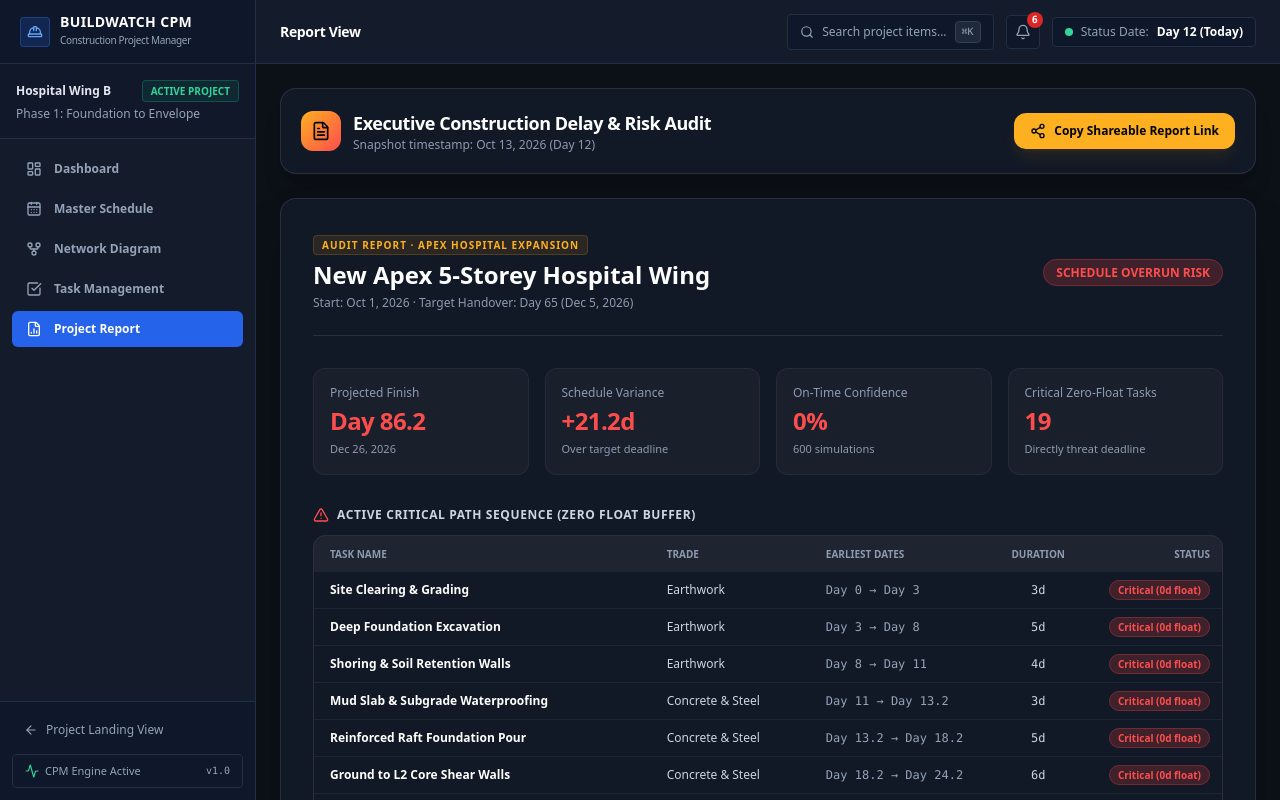
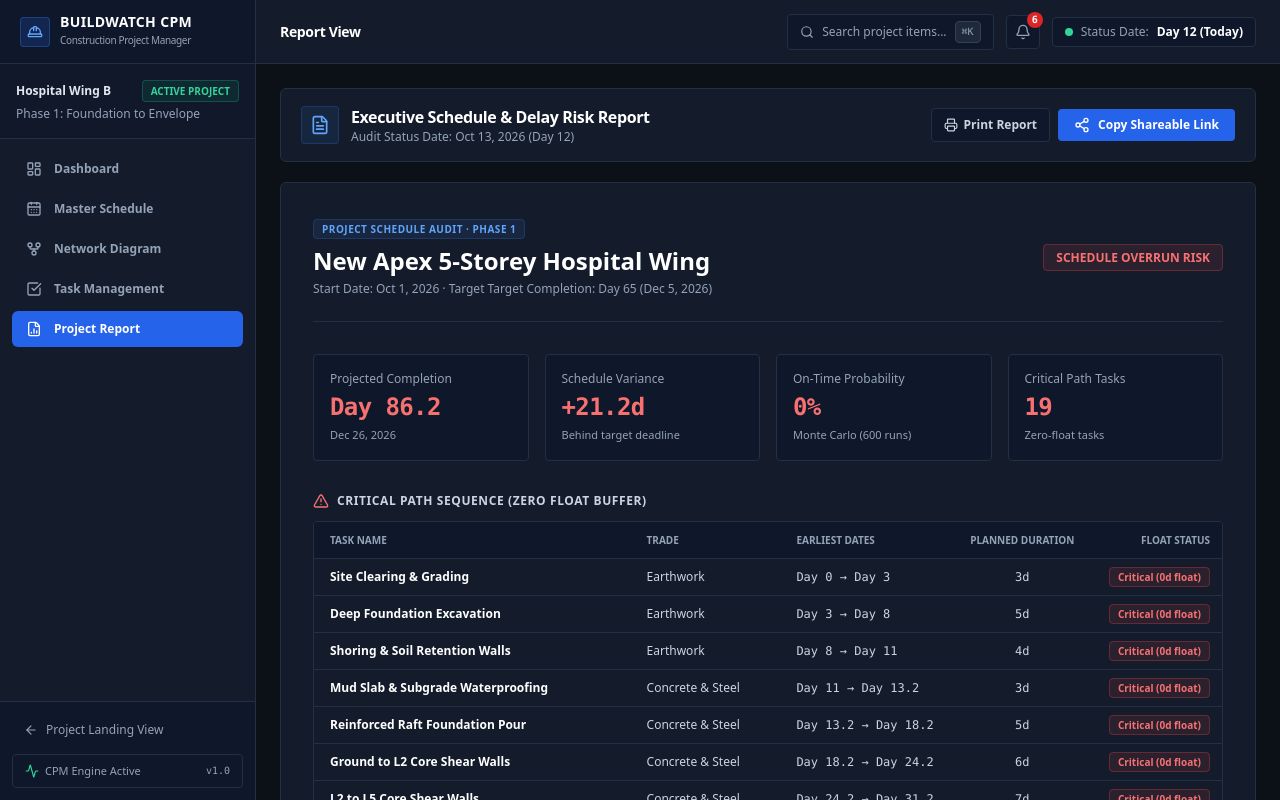
Before and after one commit to nairkartik08/BuildWatch-cpm, a React (Vite) app: page /app/report in a window 1280 px wide. Built offline with nearby package versions, Linux system fonts and the light colour scheme.

Commit message:
style: redesign executive report page with clean construction PM styling

```diff
--- a/src/pages/ReportPage.tsx
+++ b/src/pages/ReportPage.tsx
@@ -9,6 +9,7 @@ import {
   Check,
   AlertTriangle,
   ShieldCheck,
+  Printer,
 } from 'lucide-react';
 
 export const ReportPage: React.FC = () => {
@@ -57,7 +58,6 @@ export const ReportPage: React.FC = () => {
       variance: cpm.scheduleVariance,
       confidence: Math.round(monteCarlo.probOnTime * 100),
       criticalCount: cpm.criticalPath.length,
-      generatedAt: new Date().toISOString(),
     };
     const compressed = LZString.compressToEncodedURIComponent(JSON.stringify(snapshot));
     return `${window.location.origin}/app/report#snapshot=${compressed}`;
@@ -73,152 +73,161 @@ export const ReportPage: React.FC = () => {
   const confPercent = Math.round(monteCarlo.probOnTime * 100);
 
   return (
-    <div className="max-w-5xl mx-auto space-y-6 pb-16">
+    <div className="max-w-5xl mx-auto space-y-5 pb-16 font-sans">
       {/* Top Header & Share Action */}
-      <div className="flex flex-col sm:flex-row sm:items-center justify-between gap-4 bg-[#121926] border border-white/10 p-5 rounded-2xl shadow-xl">
+      <div className="flex flex-col sm:flex-row sm:items-center justify-between gap-4 bg-[#141c2b] border border-[#232f44] p-4 px-5 rounded-md shadow-sm">
         <div className="flex items-center gap-3">
-          <div className="p-2.5 rounded-xl bg-gradient-to-br from-[#ffb020] to-[#ff4d4d] text-black">
+          <div className="p-2 rounded bg-blue-500/10 text-blue-400 border border-blue-500/20">
             <FileText className="w-5 h-5" />
           </div>
           <div>
-            <h2 className="text-lg font-bold text-white tracking-tight">
-              Executive Construction Delay & Risk Audit
+            <h2 className="text-base font-bold text-white tracking-tight">
+              Executive Schedule & Delay Risk Report
             </h2>
-            <p className="text-xs text-[#8e9ab0]">
-              Snapshot timestamp: {offsetToDate(project.startDate, project.statusDay)} (Day {project.statusDay})
+            <p className="text-xs text-slate-400">
+              Audit Status Date: {offsetToDate(project.startDate, project.statusDay)} (Day {project.statusDay})
             </p>
           </div>
         </div>
 
-        <button
-          onClick={handleCopyLink}
-          className="px-4 py-2.5 rounded-xl text-xs font-bold bg-[#ffb020] text-black hover:bg-amber-400 flex items-center justify-center gap-2 shadow-lg shadow-amber-500/10 transition-all cursor-pointer"
-        >
-          {copied ? <Check className="w-4 h-4" /> : <Share2 className="w-4 h-4" />}
-          <span>{copied ? 'Link Copied to Clipboard!' : 'Copy Shareable Report Link'}</span>
-        </button>
+        <div className="flex items-center gap-2">
+          <button
+            onClick={() => window.print()}
+            className="px-3 py-2 rounded text-xs font-semibold bg-[#0f172a] text-slate-300 border border-[#232f44] hover:text-white transition-colors flex items-center gap-1.5 cursor-pointer"
+          >
+            <Printer className="w-3.5 h-3.5" />
+            Print Report
+          </button>
+          <button
+            onClick={handleCopyLink}
+            className="px-4 py-2 rounded text-xs font-bold bg-blue-600 hover:bg-blue-500 text-white flex items-center justify-center gap-2 transition-colors cursor-pointer"
+          >
+            {copied ? <Check className="w-4 h-4" /> : <Share2 className="w-4 h-4" />}
+            <span>{copied ? 'Link Copied!' : 'Copy Shareable Link'}</span>
+          </button>
+        </div>
       </div>
 
       {/* Printable / Viewable Report Body */}
-      <div className="bg-[#121926] border border-white/10 rounded-2xl p-6 sm:p-8 space-y-8 shadow-2xl">
+      <div className="bg-[#141c2b] border border-[#232f44] rounded-md p-6 sm:p-8 space-y-8 shadow-sm">
         {/* Project Header */}
-        <div className="flex flex-wrap items-center justify-between border-b border-white/10 pb-6 gap-4">
+        <div className="flex flex-wrap items-center justify-between border-b border-[#232f44] pb-6 gap-4">
           <div>
-            <span className="text-[10px] font-bold uppercase tracking-widest text-[#ffb020] bg-amber-500/10 px-2 py-0.5 rounded border border-amber-500/20">
-              AUDIT REPORT · APEX HOSPITAL EXPANSION
+            <span className="text-[10px] font-bold uppercase tracking-wider text-blue-400 bg-blue-500/10 px-2 py-0.5 rounded border border-blue-500/20">
+              PROJECT SCHEDULE AUDIT · PHASE 1
             </span>
-            <h1 className="text-2xl font-black text-white mt-1">{project.name}</h1>
-            <p className="text-xs text-[#8e9ab0] mt-1">
-              Start: {offsetToDate(project.startDate, 0)} · Target Handover: Day {project.targetFinish} (
+            <h1 className="text-2xl font-black text-white mt-1.5">{project.name}</h1>
+            <p className="text-xs text-slate-400 mt-1">
+              Start Date: {offsetToDate(project.startDate, 0)} · Target Target Completion: Day {project.targetFinish} (
               {offsetToDate(project.startDate, project.targetFinish)})
             </p>
           </div>
 
           <div className="text-right">
             <span
-              className={`text-xs font-bold px-3 py-1 rounded-full border ${
+              className={`text-xs font-bold px-3 py-1 rounded border ${
                 isLate
-                  ? 'bg-red-500/20 text-[#ff4d4d] border-red-500/30'
-                  : 'bg-emerald-500/20 text-[#35d07f] border-emerald-500/30'
+                  ? 'bg-red-500/10 text-red-400 border-red-500/30'
+                  : 'bg-emerald-500/10 text-emerald-400 border-emerald-500/30'
               }`}
             >
-              {isLate ? 'SCHEDULE OVERRUN RISK' : 'SCHEDULE HEALTHY'}
+              {isLate ? 'SCHEDULE OVERRUN RISK' : 'SCHEDULE ON TRACK'}
             </span>
           </div>
         </div>
 
         {/* Executive Summary Metrics Grid */}
         <div className="grid grid-cols-2 md:grid-cols-4 gap-4">
-          <div className="p-4 rounded-xl bg-white/[0.03] border border-white/5">
-            <span className="text-xs text-[#8e9ab0] block mb-1">Projected Finish</span>
+          <div className="p-4 rounded bg-[#0f172a] border border-[#232f44]">
+            <span className="text-xs text-slate-400 block mb-1">Projected Completion</span>
             <b
-              className={`text-2xl font-extrabold tracking-tight ${
-                isLate ? 'text-[#ff4d4d]' : 'text-white'
+              className={`text-2xl font-extrabold tracking-tight font-mono ${
+                isLate ? 'text-red-400' : 'text-white'
               }`}
             >
               Day {cpm.projectFinish}
             </b>
-            <span className="text-[11px] text-[#8e9ab0] block mt-1">
+            <span className="text-[11px] text-slate-400 block mt-1">
               {offsetToDate(project.startDate, cpm.projectFinish)}
             </span>
           </div>
 
-          <div className="p-4 rounded-xl bg-white/[0.03] border border-white/5">
-            <span className="text-xs text-[#8e9ab0] block mb-1">Schedule Variance</span>
+          <div className="p-4 rounded bg-[#0f172a] border border-[#232f44]">
+            <span className="text-xs text-slate-400 block mb-1">Schedule Variance</span>
             <b
-              className={`text-2xl font-extrabold tracking-tight ${
-                isLate ? 'text-[#ff4d4d]' : 'text-[#35d07f]'
+              className={`text-2xl font-extrabold tracking-tight font-mono ${
+                isLate ? 'text-red-400' : 'text-emerald-400'
               }`}
             >
               {isLate ? `+${cpm.scheduleVariance}d` : `${cpm.scheduleVariance}d`}
             </b>
-            <span className="text-[11px] text-[#8e9ab0] block mt-1">
-              {isLate ? 'Over target deadline' : 'Buffer remaining'}
+            <span className="text-[11px] text-slate-400 block mt-1">
+              {isLate ? 'Behind target deadline' : 'Ahead of deadline'}
             </span>
           </div>
 
-          <div className="p-4 rounded-xl bg-white/[0.03] border border-white/5">
-            <span className="text-xs text-[#8e9ab0] block mb-1">On-Time Confidence</span>
+          <div className="p-4 rounded bg-[#0f172a] border border-[#232f44]">
+            <span className="text-xs text-slate-400 block mb-1">On-Time Probability</span>
             <b
-              className={`text-2xl font-extrabold tracking-tight ${
+              className={`text-2xl font-extrabold tracking-tight font-mono ${
                 confPercent >= 75
-                  ? 'text-[#35d07f]'
+                  ? 'text-emerald-400'
                   : confPercent >= 50
-                  ? 'text-[#ffb020]'
-                  : 'text-[#ff4d4d]'
+                  ? 'text-amber-400'
+                  : 'text-red-400'
               }`}
             >
               {confPercent}%
             </b>
-            <span className="text-[11px] text-[#8e9ab0] block mt-1">600 simulations</span>
+            <span className="text-[11px] text-slate-400 block mt-1">Monte Carlo (600 runs)</span>
           </div>
 
-          <div className="p-4 rounded-xl bg-white/[0.03] border border-white/5">
-            <span className="text-xs text-[#8e9ab0] block mb-1">Critical Zero-Float Tasks</span>
-            <b className="text-2xl font-extrabold text-[#ff4d4d] tracking-tight">
+          <div className="p-4 rounded bg-[#0f172a] border border-[#232f44]">
+            <span className="text-xs text-slate-400 block mb-1">Critical Path Tasks</span>
+            <b className="text-2xl font-extrabold text-red-400 tracking-tight font-mono">
               {cpm.criticalPath.length}
             </b>
-            <span className="text-[11px] text-[#8e9ab0] block mt-1">Directly threat deadline</span>
+            <span className="text-[11px] text-slate-400 block mt-1">Zero-float tasks</span>
           </div>
         </div>
 
         {/* Critical Path Tasks Table */}
         <div>
           <h3 className="text-xs font-bold uppercase tracking-wider text-slate-300 mb-3 flex items-center gap-2">
-            <AlertTriangle className="w-4 h-4 text-[#ff4d4d]" />
-            Active Critical Path Sequence (Zero Float Buffer)
+            <AlertTriangle className="w-4 h-4 text-red-400" />
+            Critical Path Sequence (Zero Float Buffer)
           </h3>
-          <div className="border border-white/10 rounded-xl overflow-hidden">
+          <div className="border border-[#232f44] rounded overflow-hidden">
             <table className="w-full text-left text-xs">
-              <thead className="bg-white/5 text-[#8e9ab0] uppercase text-[10px] font-bold">
+              <thead className="bg-[#0f172a] text-slate-400 uppercase text-[10px] font-bold border-b border-[#232f44]">
                 <tr>
                   <th className="py-2.5 px-4">Task Name</th>
                   <th className="py-2.5 px-3">Trade</th>
                   <th className="py-2.5 px-3">Earliest Dates</th>
-                  <th className="py-2.5 px-3 text-center">Duration</th>
-                  <th className="py-2.5 px-3 text-right">Status</th>
+                  <th className="py-2.5 px-3 text-center">Planned Duration</th>
+                  <th className="py-2.5 px-3 text-right">Float Status</th>
                 </tr>
               </thead>
-              <tbody className="divide-y divide-white/5">
+              <tbody className="divide-y divide-[#232f44]">
                 {cpm.criticalPath.map((id) => {
                   const t = tasks.find((task) => task.id === id);
                   const res = cpm.tasks[id];
                   if (!t || !res) return null;
 
                   return (
-                    <tr key={id} className="hover:bg-white/[0.02]">
+                    <tr key={id} className="hover:bg-slate-800/40">
                       <td className="py-2.5 px-4 font-semibold text-white">
                         {t.name}
                       </td>
                       <td className="py-2.5 px-3 text-slate-300">{t.trade}</td>
-                      <td className="py-2.5 px-3 font-mono text-slate-400">
+                      <td className="py-2.5 px-3 font-mono text-slate-300">
                         Day {res.es} → Day {res.ef}
                       </td>
                       <td className="py-2.5 px-3 text-center font-mono text-slate-300">
                         {t.durationLikely}d
                       </td>
                       <td className="py-2.5 px-3 text-right">
-                        <span className="px-2 py-0.5 rounded-full text-[10px] font-bold bg-red-500/20 text-[#ff4d4d] border border-red-500/30">
+                        <span className="px-2 py-0.5 rounded text-[10px] font-bold bg-red-500/10 text-red-400 border border-red-500/30">
                           Critical (0d float)
                         </span>
                       </td>
@@ -233,31 +242,31 @@ export const ReportPage: React.FC = () => {
         {/* Recommended Recovery Actions */}
         <div>
           <h3 className="text-xs font-bold uppercase tracking-wider text-slate-300 mb-3 flex items-center gap-2">
-            <ShieldCheck className="w-4 h-4 text-[#35d07f]" />
-            Recommended Recovery Interventions
+            <ShieldCheck className="w-4 h-4 text-emerald-400" />
+            Recommended Recovery Actions
           </h3>
           {recoveryOptions.length === 0 ? (
-            <div className="p-4 rounded-xl bg-white/5 text-xs text-[#8e9ab0] text-center">
-              No active recovery required: project is on track or critical path is already compressed.
+            <div className="p-4 rounded bg-[#0f172a] text-xs text-slate-400 text-center border border-[#232f44]">
+              No active recovery required: schedule is optimal.
             </div>
           ) : (
             <div className="grid grid-cols-1 md:grid-cols-2 gap-3">
               {recoveryOptions.slice(0, 4).map((rec, idx) => (
                 <div
                   key={rec.id}
-                  className="p-3.5 rounded-xl border border-white/10 bg-white/[0.02] flex items-center justify-between"
+                  className="p-3.5 rounded border border-[#232f44] bg-[#0f172a] flex items-center justify-between"
                 >
                   <div>
                     <span className="text-xs font-bold text-white block">
                       {idx === 0 && '⭐ '}
                       {rec.title}
                     </span>
-                    <span className="text-[11px] text-[#8e9ab0] block mt-0.5">
-                      {rec.kind} · Recovers <strong className="text-white">{rec.daysSaved} days</strong> · Cost: ₹
+                    <span className="text-[11px] text-slate-400 block mt-0.5">
+                      {rec.kind} · Recovers <strong className="text-white font-mono">{rec.daysSaved} days</strong> · Cost: ₹
                       {rec.costInLakhs.toFixed(2)}L
                     </span>
                   </div>
-                  <span className="text-xs font-mono font-bold text-amber-400 bg-amber-500/10 px-2 py-1 rounded-lg border border-amber-500/20">
+                  <span className="text-xs font-mono font-bold text-amber-400 bg-amber-500/10 px-2 py-1 rounded border border-amber-500/20">
                     {rec.roi} d/₹L
                   </span>
                 </div>
```
